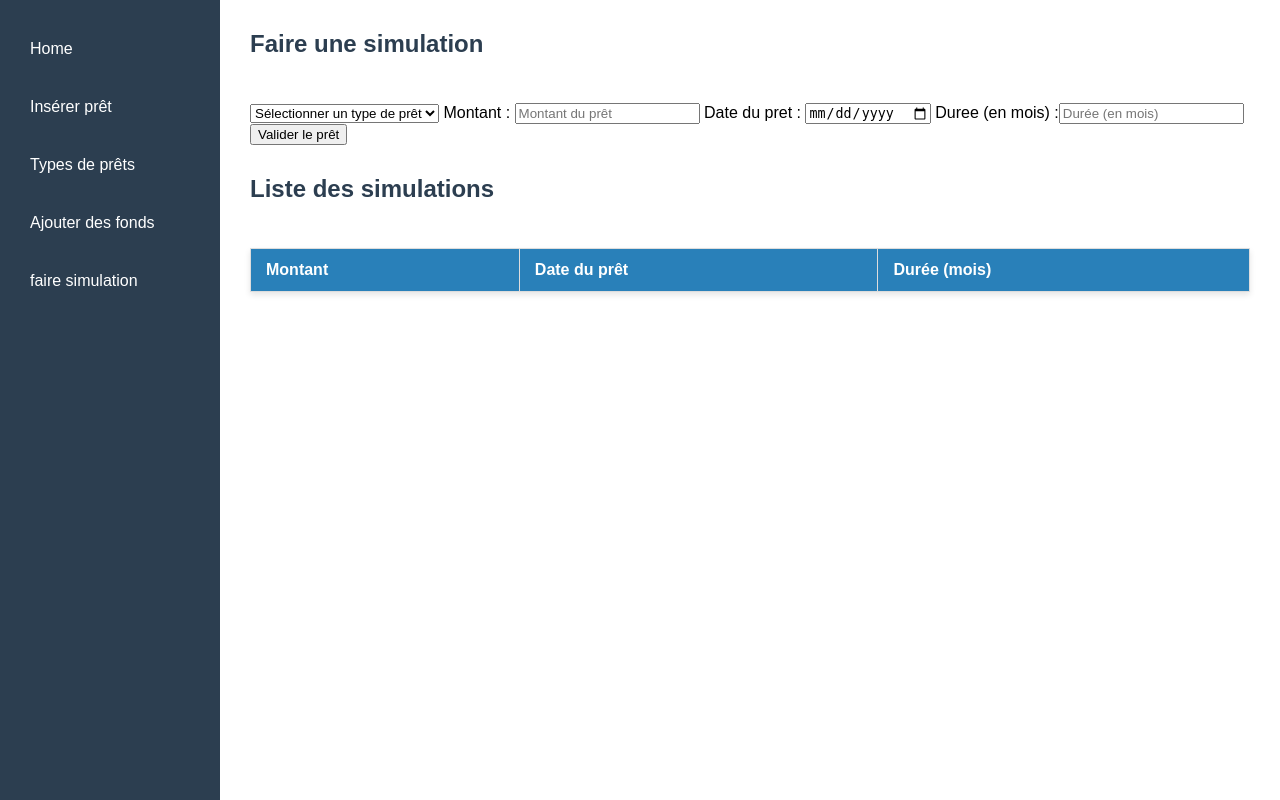
After one commit to Sunnyyhhh/banque, a PHP site: the page made by ws/views/simulation.html in a window 1280 px wide. The commit adds this page. Run offline with PHP 8.4, Linux system fonts and the light colour scheme; the template is opened without the code that fills it, so the values that code supplies are empty.

Commit message:
statistiqueCommit

```diff
--- a/sql/script.sql
+++ b/sql/script.sql
@@ -54,7 +54,8 @@ CREATE TABLE remboursement (
     id_pret INT NOT NULL,
     montant DECIMAL(15,2) NOT NULL CHECK (montant > 0),
     date_remboursement DATE NOT NULL,
-    interet DECIMAL(15,2)
+    interet DECIMAL(15,2),
+    assurance decimal(15,2),
     FOREIGN KEY (id_pret) REFERENCES pret(id)
 );
 
--- a/ws/index.php
+++ b/ws/index.php
@@ -10,5 +10,6 @@ require 'routes/remboursement_routes.php';
 
 require 'routes/pret_admin_routes.php';
 require 'routes/statistique_routes.php';
+require 'routes/simulation_routes.php';
 
 Flight::start();
--- /dev/null
+++ b/ws/routes/simulation_routes.php
@@ -0,0 +1,5 @@
+<?php
+require_once __DIR__ . '/../controllers/SimulationController.php';
+
+Flight::route('POST /simulations', ['SimulationController', 'create']);
+Flight::route('GET /simulations/liste', ['SimulationController', 'liste']);
--- a/ws/views/add_fonds.html
+++ b/ws/views/add_fonds.html
@@ -119,6 +119,7 @@
     <a href="pret.html">Insérer prêt</a>
     <a href="typePret.html">Types de prêts</a>
     <a href="add_fonds.html">Ajouter des fonds</a>
+    <a href="simulation.html">faire simulation</a>
   </nav>
 
   <main class="main-content">
--- a/ws/views/dashboard.html
+++ b/ws/views/dashboard.html
@@ -14,6 +14,7 @@
     <a href="pret.html">Insérer prêt</a>
     <a href="typePret.html">Types de prêts</a>
     <a href="add_fonds.html">Ajouter des fonds</a>
+    <a href="simulation.html">faire simulation</a>
   </nav>
 
   <main class="main-content">
--- a/ws/views/listeValides.html
+++ b/ws/views/listeValides.html
@@ -153,6 +153,7 @@
     <a href="pret.html">Insérer prêt</a>
     <a href="typePret.html">Types de prêts</a>
     <a href="add_fonds.html">Ajouter des fonds</a>
+    <a href="simulation.html">faire simulation</a>
   </nav>
 
   <main class="main-content">
--- a/ws/views/pret.html
+++ b/ws/views/pret.html
@@ -141,6 +141,7 @@
     <a href="pret.html">Insérer prêt</a>
     <a href="typePret.html">Types de prêts</a>
     <a href="add_fonds.html">Ajouter des fonds</a>
+    <a href="simulation.html">faire simulation</a>
   </nav>
 
   <main class="main-content">
--- /dev/null
+++ b/ws/views/simulation.html
@@ -0,0 +1,145 @@
+<!DOCTYPE html>
+<html lang="fr">
+<head>
+  <meta charset="UTF-8" />
+  <meta name="viewport" content="width=device-width, initial-scale=1" />
+  <title>Créer et lister les prêts</title>
+  <script src="https://code.jquery.com/jquery-3.6.0.min.js"></script>
+  <link rel="stylesheet" href="../../styles.css" />
+
+</head>
+<body>
+
+  <nav class="sidebar">
+    <a href="dashboard.html">Home</a>
+    <a href="pret.html">Insérer prêt</a>
+    <a href="typePret.html">Types de prêts</a>
+    <a href="add_fonds.html">Ajouter des fonds</a>
+    <a href="simulation.html">faire simulation</a>
+
+  </nav>
+
+  <main class="main-content">
+  <h2>Faire une simulation</h2>
+  <form id="form-pret">
+      <select name="id_type_pret" id="id_type_pret" required>
+          <option value="">Sélectionner un type de prêt</option>
+      </select>
+    Montant : <input type="number" id="montant" placeholder="Montant du prêt" required min="1" step="0.01">
+    Date du pret : <input type="date" id="date_pret" required>
+    Duree (en mois) :<input type="number" id="duree_mois" placeholder="Durée (en mois)" required min="1" step="1">
+    <button type="submit">Valider le prêt</button>
+    <div id="message" class="message"></div>
+    <div id="erreur" class="erreur"></div>
+  </form>
+
+
+    <h2>Liste des simulations</h2>
+    <table id="table-prets" border="1">
+  <thead>
+    <tr>
+      <th>Montant</th>
+      <th>Date du prêt</th>
+      <th>Durée (mois)</th>
+    </tr>
+  </thead>
+  <tbody id="tbody-prets">
+    <!-- lignes générées par JS -->
+  </tbody>
+</table>
+
+
+  </main>
+
+ <script>
+  const apiBase = "http://localhost/t/banque/ws";
+
+  function ajax(method, url, data, callback) {
+    const xhr = new XMLHttpRequest();
+    xhr.open(method, apiBase + url, true);
+    xhr.setRequestHeader("Content-Type", "application/x-www-form-urlencoded");
+    xhr.onreadystatechange = () => {
+      if (xhr.readyState === 4) {
+        try {
+          const res = JSON.parse(xhr.responseText);
+          callback(res, xhr.status);
+        } catch (e) {
+          console.error("Erreur parsing JSON", xhr.responseText);
+        }
+      }
+    };
+    xhr.send(data);
+  }
+
+  function chargerTypePrets() {
+    ajax("GET", "/GetPret", null, (res, status) => {
+      if (status === 200 && res.typePrets) {
+        const select = document.getElementById("id_type_pret");
+        select.innerHTML = '<option value="">Sélectionner un type de prêt</option>';
+        res.typePrets.forEach(tp => {
+          const option = document.createElement("option");
+          option.value = tp.id;
+          option.dataset.taux = tp.taux;
+          option.textContent = `${tp.nom} (${tp.taux}%)`;
+          select.appendChild(option);
+        });
+      } else {
+        document.getElementById("erreur").textContent = res.message || "Erreur chargement type de prêt.";
+      }
+    });
+  }
+
+  function chargerSimulations() {
+    ajax("GET", "/simulations/liste", null, (data, status) => {
+      if (status === 200 && Array.isArray(data)) {
+        const tbody = document.getElementById("tbody-prets");
+        tbody.innerHTML = "";
+        data.forEach(item => {
+          const tr = document.createElement("tr");
+          tr.innerHTML = `
+            <td>${parseFloat(item.montant).toFixed(2)} Ar</td>
+            <td>${item.date_pret}</td>
+            <td>${item.duree_mois}</td>
+          `;
+          tbody.appendChild(tr);
+        });
+      } else {
+        console.error("Erreur chargement simulations", data);
+      }
+    });
+  }
+
+  document.getElementById("form-pret").addEventListener("submit", function (e) {
+    e.preventDefault();
+
+    // ⚠️ TEST : utiliser un id_pret réel, par exemple 12
+    const idPret = 12;
+    const montant = parseFloat(document.getElementById("montant").value);
+    const date_remboursement = new Date().toISOString().slice(0, 10);
+    const interet = montant * 0.1; // Ex : intérêt fixe pour test
+
+    const data = new URLSearchParams();
+    data.append("id_pret", idPret);
+    data.append("montant", montant);
+    data.append("interet", interet);
+    data.append("date_remboursement", date_remboursement);
+
+    ajax("POST", "/simulations", data.toString(), (res, status) => {
+      if (status === 200) {
+        document.getElementById("message").textContent = "Simulation ajoutée avec succès.";
+        chargerSimulations(); // Recharger la liste
+      } else {
+        document.getElementById("erreur").textContent = "Erreur lors de l'ajout.";
+      }
+    });
+  });
+
+  window.addEventListener("DOMContentLoaded", () => {
+    chargerTypePrets();
+    chargerSimulations();
+  });
+</script>
+
+
+</body>
+</html>
```
Also changed, not shown: ws/controllers/SimulationController.php (added, +19 -0 lines), ws/models/Simulation.php (added, +38 -0 lines).
